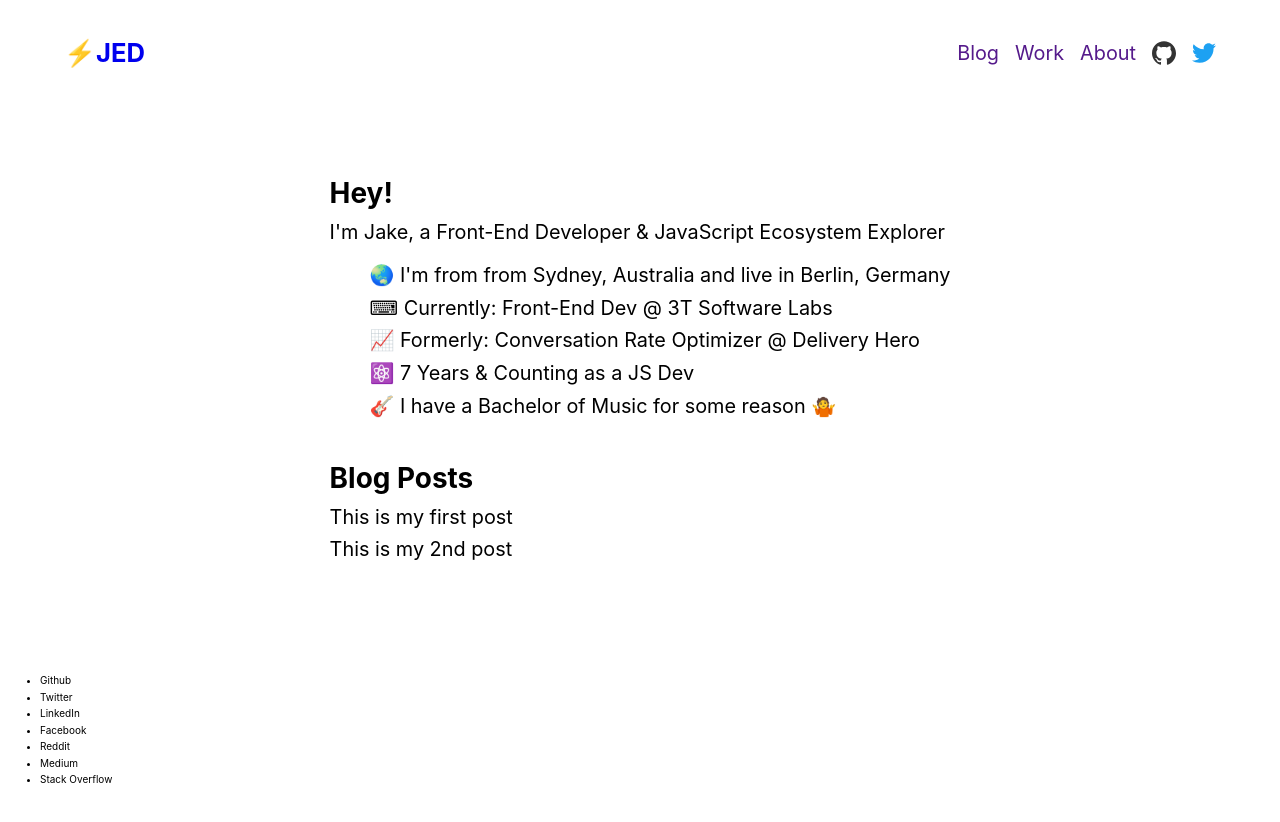
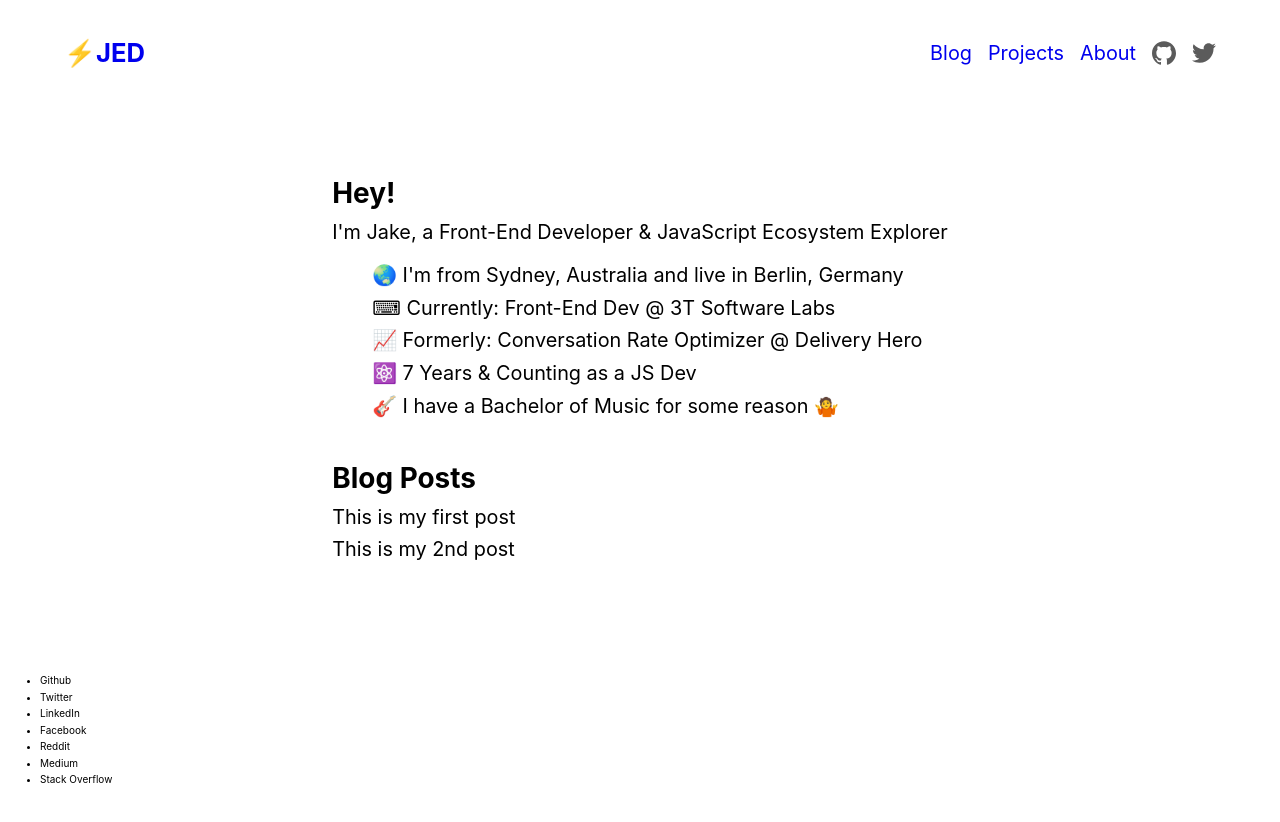
Before and after one commit to jacobedawson/jacobedawson.com, a Next.js app: page / in a window 1280 px wide. Shown: the top 822 px of the page. Built offline with nearby package versions, Linux system fonts and the light colour scheme.

Commit message:
added styling & about page

```diff
--- a/components/Header.js
+++ b/components/Header.js
@@ -1,5 +1,6 @@
 import Styled from "styled-components";
 import Link from "next/link";
+import Icon from "components/Icon";
 
 const StyledHeader = Styled.header`
     padding: 2rem 0;
@@ -44,26 +45,6 @@ const StyledUL = Styled.ul`
     }
 `;
 
-const StyledSVG = Styled.svg`
-  width: 24px;
-  display: block;
-  &.github {
-    path {
-      fill: #333;
-    }
-  }
-  &.twitter {
-    path {
-      fill: #1da1f2;
-    }
-  }
-  &:hover {
-      path {
-        opacity: .7;
-      }
-    }
-`;
-
 const Header = () => (
   <StyledHeader className="site-header">
     <StyledNav>
@@ -74,47 +55,35 @@ const Header = () => (
       </HeaderLogo>
       <StyledUL>
         <li>
-          <Link href="">
+          <Link href="/blog">
             <a>Blog</a>
           </Link>
         </li>
         <li>
-          <Link href="">
-            <a>Work</a>
+          <Link href="/projects">
+            <a>Projects</a>
           </Link>
         </li>
         <li>
-          <Link href="">
+          <Link href="/about">
             <a>About</a>
           </Link>
         </li>
         <li>
           <Link href="https://github.com/jacobedawson">
             <a>
-              <StyledSVG
-                className="github"
-                role="img"
-                viewBox="0 0 24 24"
-                xmlns="http://www.w3.org/2000/svg"
-              >
-                <title>GitHub</title>
+              <Icon title="Github" height="24" width="24">
                 <path d="M12 .297c-6.63 0-12 5.373-12 12 0 5.303 3.438 9.8 8.205 11.385.6.113.82-.258.82-.577 0-.285-.01-1.04-.015-2.04-3.338.724-4.042-1.61-4.042-1.61C4.422 18.07 3.633 17.7 3.633 17.7c-1.087-.744.084-.729.084-.729 1.205.084 1.838 1.236 1.838 1.236 1.07 1.835 2.809 1.305 3.495.998.108-.776.417-1.305.76-1.605-2.665-.3-5.466-1.332-5.466-5.93 0-1.31.465-2.38 1.235-3.22-.135-.303-.54-1.523.105-3.176 0 0 1.005-.322 3.3 1.23.96-.267 1.98-.399 3-.405 1.02.006 2.04.138 3 .405 2.28-1.552 3.285-1.23 3.285-1.23.645 1.653.24 2.873.12 3.176.765.84 1.23 1.91 1.23 3.22 0 4.61-2.805 5.625-5.475 5.92.42.36.81 1.096.81 2.22 0 1.606-.015 2.896-.015 3.286 0 .315.21.69.825.57C20.565 22.092 24 17.592 24 12.297c0-6.627-5.373-12-12-12" />
-              </StyledSVG>
+              </Icon>
             </a>
           </Link>
         </li>
         <li>
           <Link href="https://twitter.com/jacobedawson">
             <a>
-              <StyledSVG
-                className="twitter"
-                role="img"
-                viewBox="0 0 24 24"
-                xmlns="http://www.w3.org/2000/svg"
-              >
-                <title>Twitter</title>
-                <path d="M23.954 4.569c-.885.389-1.83.654-2.825.775 1.014-.611 1.794-1.574 2.163-2.723-.951.555-2.005.959-3.127 1.184-.896-.959-2.173-1.559-3.591-1.559-2.717 0-4.92 2.203-4.92 4.917 0 .39.045.765.127 1.124C7.691 8.094 4.066 6.13 1.64 3.161c-.427.722-.666 1.561-.666 2.475 0 1.71.87 3.213 2.188 4.096-.807-.026-1.566-.248-2.228-.616v.061c0 2.385 1.693 4.374 3.946 4.827-.413.111-.849.171-1.296.171-.314 0-.615-.03-.916-.086.631 1.953 2.445 3.377 4.604 3.417-1.68 1.319-3.809 2.105-6.102 2.105-.39 0-.779-.023-1.17-.067 2.189 1.394 4.768 2.209 7.557 2.209 9.054 0 13.999-7.496 13.999-13.986 0-.209 0-.42-.015-.63.961-.689 1.8-1.56 2.46-2.548l-.047-.02z" />
-              </StyledSVG>
+              <Icon title="Twitter" height="24" width="24">
+              <path d="M23.954 4.569c-.885.389-1.83.654-2.825.775 1.014-.611 1.794-1.574 2.163-2.723-.951.555-2.005.959-3.127 1.184-.896-.959-2.173-1.559-3.591-1.559-2.717 0-4.92 2.203-4.92 4.917 0 .39.045.765.127 1.124C7.691 8.094 4.066 6.13 1.64 3.161c-.427.722-.666 1.561-.666 2.475 0 1.71.87 3.213 2.188 4.096-.807-.026-1.566-.248-2.228-.616v.061c0 2.385 1.693 4.374 3.946 4.827-.413.111-.849.171-1.296.171-.314 0-.615-.03-.916-.086.631 1.953 2.445 3.377 4.604 3.417-1.68 1.319-3.809 2.105-6.102 2.105-.39 0-.779-.023-1.17-.067 2.189 1.394 4.768 2.209 7.557 2.209 9.054 0 13.999-7.496 13.999-13.986 0-.209 0-.42-.015-.63.961-.689 1.8-1.56 2.46-2.548l-.047-.02z"/>
+              </Icon>
             </a>
           </Link>
         </li>
--- /dev/null
+++ b/components/Icon.js
@@ -0,0 +1,38 @@
+import Styled from "styled-components";
+
+const StyledSVG = Styled.svg`
+  width: 24px;
+  height: 24px;
+  display: block;
+  path {
+    fill: #5b5b5b;
+  }
+  &:hover {
+    &.Github {
+      path {
+        fill: #333;
+      }
+    }
+    &.Twitter {
+      path {
+          fill: #1da1f2;
+        }
+      }
+    }
+`;
+
+const Icon = ({ children, title, width, height }) => (
+    <StyledSVG
+    className={title}
+    role="img"
+    viewBox="0 0 24 24"
+    xmlns="http://www.w3.org/2000/svg"
+    width={width}
+    height={height}
+  >
+    <title>{title}</title>
+        { children }
+    </StyledSVG>
+)
+
+export default Icon;
--- a/pages/index.js
+++ b/pages/index.js
@@ -16,9 +16,7 @@ const Index = () => {
         <p>I'm Jake, a Front-End Developer & JavaScript Ecosystem Explorer</p>
         <ul style={{ listStyle: "none" }}>
           <li>
-            <p>
-              🌏 I'm from from Sydney, Australia and live in Berlin, Germany
-            </p>
+            <p>🌏 I&apos;m from Sydney, Australia and live in Berlin, Germany</p>
           </li>
           <li>
             <p>⌨ Currently: Front-End Dev @ 3T Software Labs</p>
```
Also changed, not shown: pages/About.js (added, +11 -0 lines), .babelrc, static/images/profile/jake.jpg (added).
